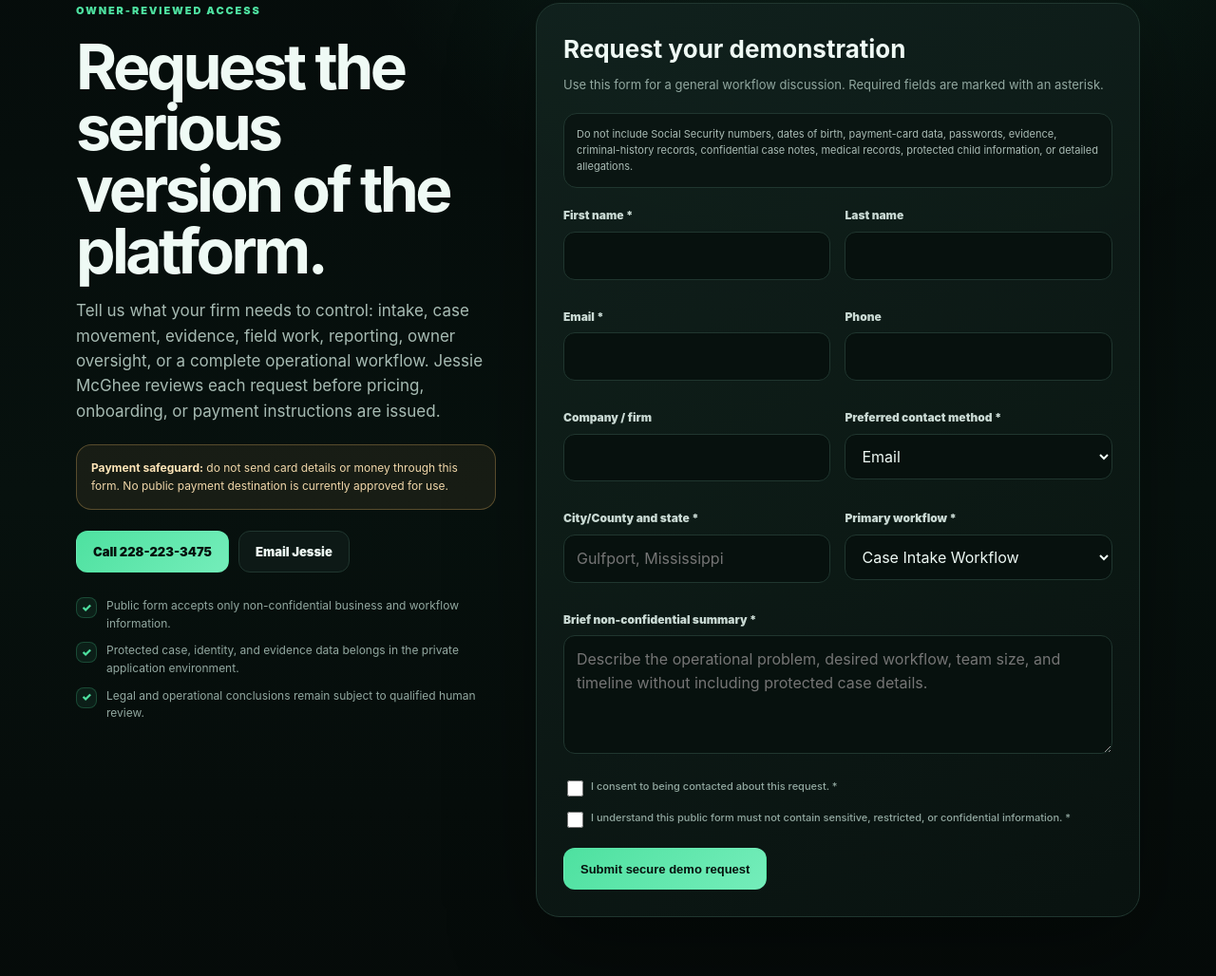
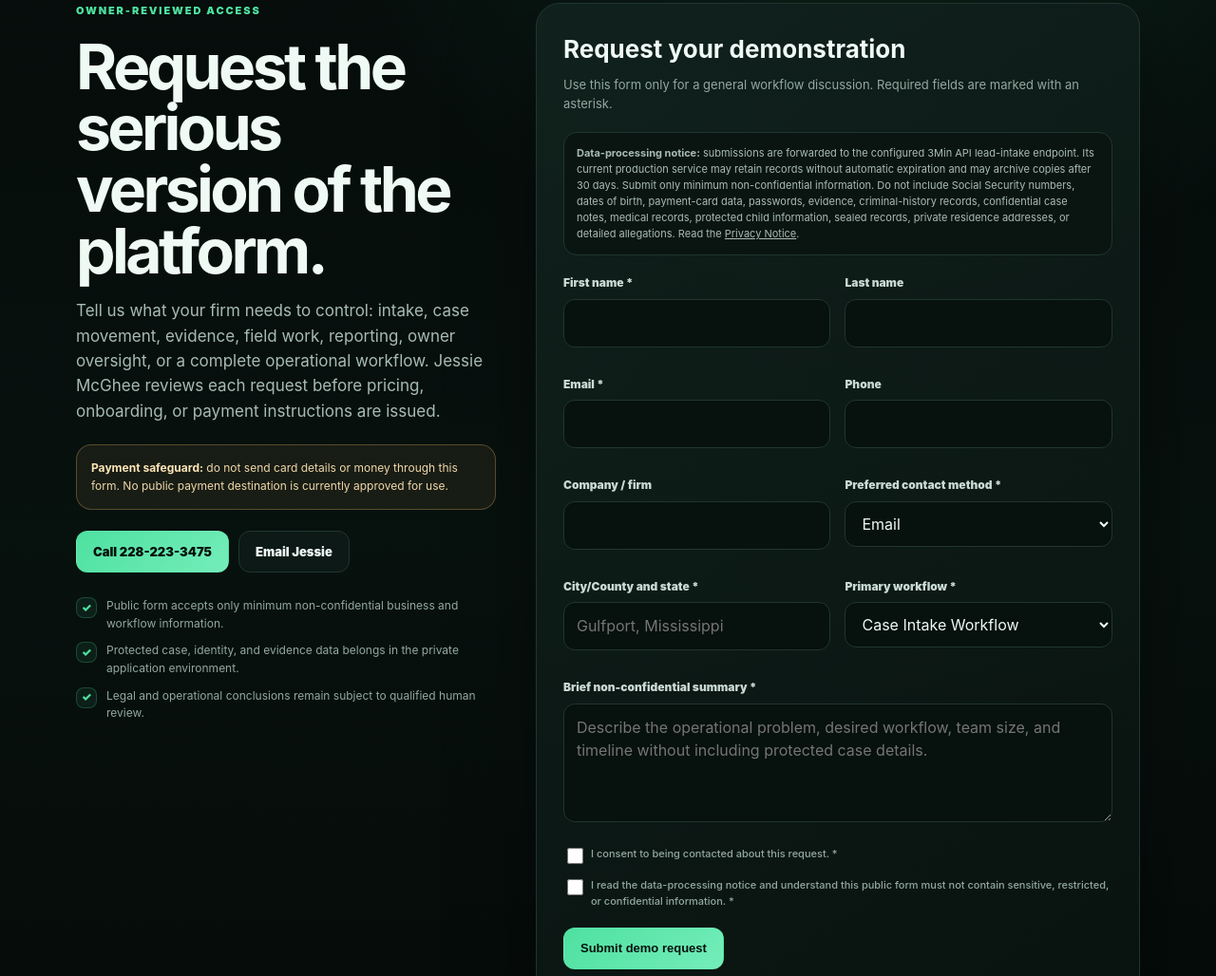
Before and after one commit to jessiemcghee1984-gif/traceops-alpha-ai, a website: page demo.html in a window 1280 px wide. Shown: the part 180-1208 px from the top of the page at 95% size. Drawn offline with Linux system fonts and the light colour scheme.

Commit message:
privacy: disclose lead processor retention at submission

```diff
--- a/demo.html
+++ b/demo.html
@@ -18,8 +18,8 @@
 <div class="bar">Applications and demonstrations are active. <strong>No public Stripe or PayPal checkout is currently authorized.</strong></div>
 <header class="header"><div class="wrap nav"><a class="brand" href="/"><span class="mark">TO</span><span>TraceOps Alpha AI<small>Secure case operations</small></span></a><nav class="links"><a href="/">Home</a><a href="/platform">Platform preview</a><a href="/pricing">Pricing</a><a href="/demo" aria-current="page">Demo</a></nav><a class="btn primary" href="/platform">Explore platform</a></div></header>
 <main class="hero"><div class="wrap grid">
-  <section class="copy"><div class="eyebrow">Owner-reviewed access</div><h1>Request the serious version of the platform.</h1><p>Tell us what your firm needs to control: intake, case movement, evidence, field work, reporting, owner oversight, or a complete operational workflow. Jessie McGhee reviews each request before pricing, onboarding, or payment instructions are issued.</p><div class="notice"><strong>Payment safeguard:</strong> do not send card details or money through this form. No public payment destination is currently approved for use.</div><div class="contact"><a class="btn primary" href="tel:+12282233475">Call 228-223-3475</a><a class="btn" href="mailto:jessiemcghee1984@gmail.com?subject=TraceOps%20Alpha%20AI%20Demo">Email Jessie</a></div><div class="trust"><div><span>✓</span>Public form accepts only non-confidential business and workflow information.</div><div><span>✓</span>Protected case, identity, and evidence data belongs in the private application environment.</div><div><span>✓</span>Legal and operational conclusions remain subject to qualified human review.</div></div></section>
-  <section class="card"><h2>Request your demonstration</h2><p>Use this form for a general workflow discussion. Required fields are marked with an asterisk.</p><div class="privacy">Do not include Social Security numbers, dates of birth, payment-card data, passwords, evidence, criminal-history records, confidential case notes, medical records, protected child information, or detailed allegations.</div>
+  <section class="copy"><div class="eyebrow">Owner-reviewed access</div><h1>Request the serious version of the platform.</h1><p>Tell us what your firm needs to control: intake, case movement, evidence, field work, reporting, owner oversight, or a complete operational workflow. Jessie McGhee reviews each request before pricing, onboarding, or payment instructions are issued.</p><div class="notice"><strong>Payment safeguard:</strong> do not send card details or money through this form. No public payment destination is currently approved for use.</div><div class="contact"><a class="btn primary" href="tel:+12282233475">Call 228-223-3475</a><a class="btn" href="mailto:jessiemcghee1984@gmail.com?subject=TraceOps%20Alpha%20AI%20Demo">Email Jessie</a></div><div class="trust"><div><span>✓</span>Public form accepts only minimum non-confidential business and workflow information.</div><div><span>✓</span>Protected case, identity, and evidence data belongs in the private application environment.</div><div><span>✓</span>Legal and operational conclusions remain subject to qualified human review.</div></div></section>
+  <section class="card"><h2>Request your demonstration</h2><p>Use this form only for a general workflow discussion. Required fields are marked with an asterisk.</p><div class="privacy"><strong>Data-processing notice:</strong> submissions are forwarded to the configured 3Min API lead-intake endpoint. Its current production service may retain records without automatic expiration and may archive copies after 30 days. Submit only minimum non-confidential information. Do not include Social Security numbers, dates of birth, payment-card data, passwords, evidence, criminal-history records, confidential case notes, medical records, protected child information, sealed records, private residence addresses, or detailed allegations. Read the <a href="/privacy"><u>Privacy Notice</u></a>.</div>
     <form id="demoForm" action="/api/lead" method="post">
       <div class="honeypot" aria-hidden="true"><label for="website">Website</label><input id="website" name="website" type="text" tabindex="-1" autocomplete="off" /></div>
       <div class="formgrid">
@@ -33,8 +33,8 @@
         <div class="field"><label for="serviceType">Primary workflow *</label><select id="serviceType" name="service_requested" required><option>Case Intake Workflow</option><option>General Investigation</option><option>Skip Trace</option><option>Locate Services</option><option>Legal Support</option><option>Process Service</option><option>Evidence Management</option><option>Field Operations</option><option>Owner Command Center</option><option>Custom Demonstration</option></select></div>
         <div class="field full"><label for="summary">Brief non-confidential summary *</label><textarea id="summary" name="summary" minlength="10" maxlength="1000" placeholder="Describe the operational problem, desired workflow, team size, and timeline without including protected case details." required></textarea></div>
       </div>
-      <div class="checks"><div class="check"><input id="consent" name="consent_to_contact" type="checkbox" required /><label for="consent">I consent to being contacted about this request. *</label></div><div class="check"><input id="privacy" name="privacy_acknowledged" type="checkbox" required /><label for="privacy">I understand this public form must not contain sensitive, restricted, or confidential information. *</label></div></div>
-      <button id="submitButton" class="btn primary" type="submit">Submit secure demo request</button><div id="formStatus" class="status" role="status" aria-live="polite"></div>
+      <div class="checks"><div class="check"><input id="consent" name="consent_to_contact" type="checkbox" required /><label for="consent">I consent to being contacted about this request. *</label></div><div class="check"><input id="privacy" name="privacy_acknowledged" type="checkbox" required /><label for="privacy">I read the data-processing notice and understand this public form must not contain sensitive, restricted, or confidential information. *</label></div></div>
+      <button id="submitButton" class="btn primary" type="submit">Submit demo request</button><div id="formStatus" class="status" role="status" aria-live="polite"></div>
     </form>
   </section>
 </div></main>
@@ -54,7 +54,7 @@
     requirePhone();
     if (!form.reportValidity()) return;
     button.disabled = true;
-    button.textContent = 'Submitting securely…';
+    button.textContent = 'Submitting…';
     status.className = 'status';
     const data = new FormData(form);
     const payload = Object.fromEntries(data.entries());
@@ -73,7 +73,7 @@
       status.className = 'status show error';
     } finally {
       button.disabled = false;
-      button.textContent = 'Submit secure demo request';
+      button.textContent = 'Submit demo request';
     }
   });
 })();
```
